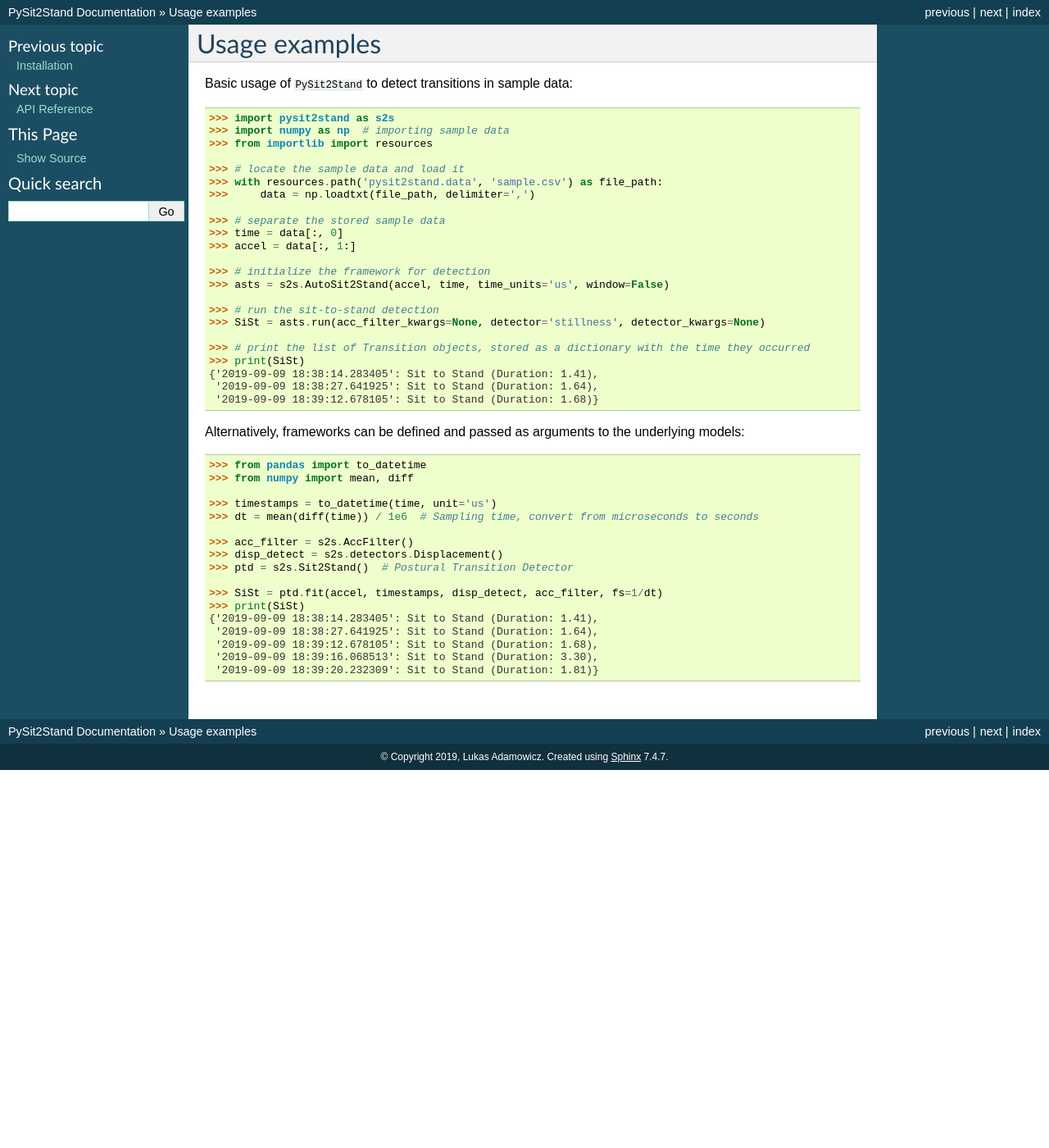
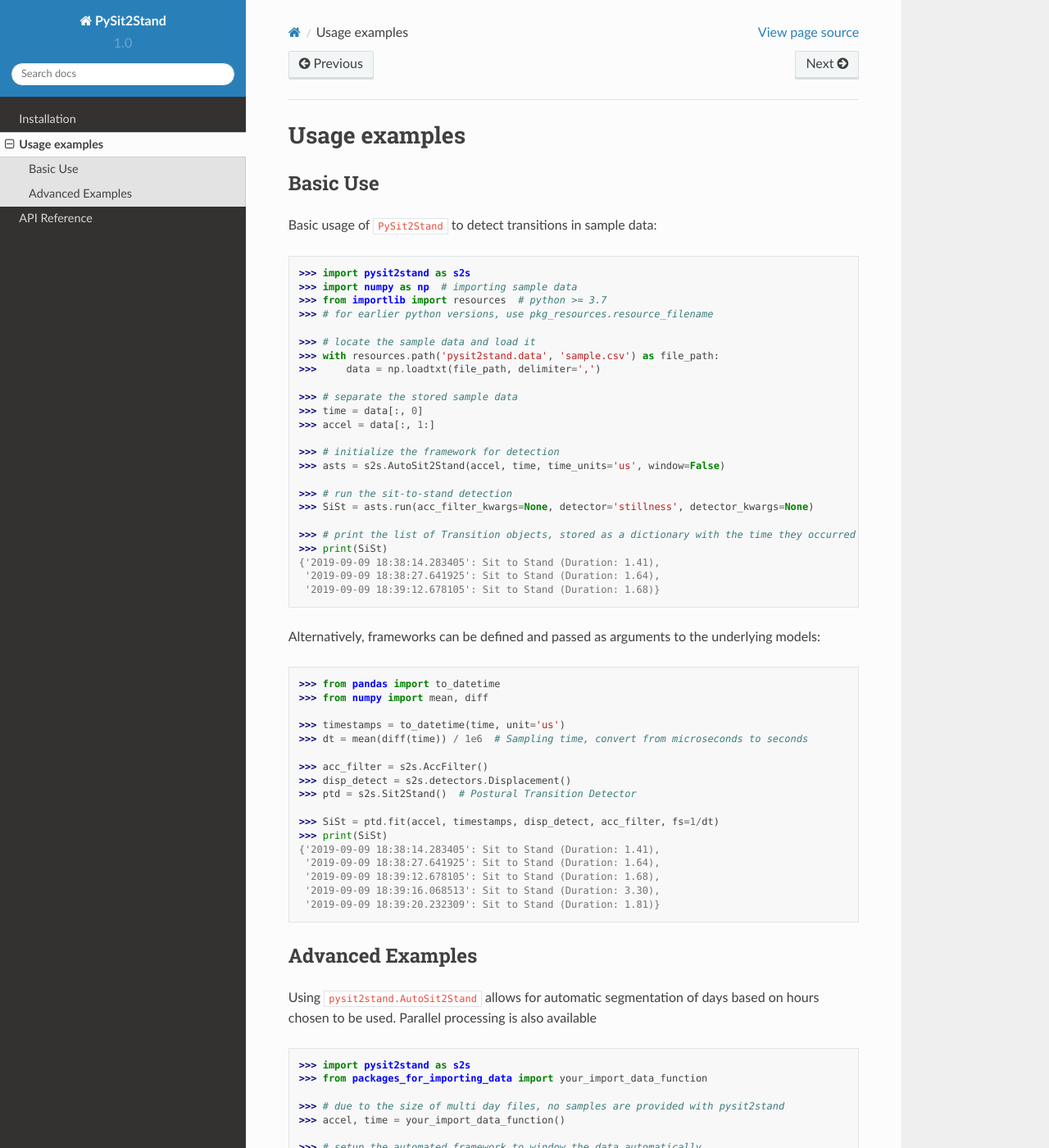
Before and after one commit to pfizer-opensource/sit2standpy, a Sphinx documentation site: the page built from docs/usage.rst, in a window 1280 px wide and 1400 px high. Shown: the whole window at 82% size. Built offline with Sphinx 7.4.7 and the Read the Docs theme 2.0.0, drawn with Linux system fonts in a browser that asks for light colours; some of the changed text lies outside the part shown.

Commit message:
Updating pages New theme

```diff
--- a/docs/conf.py
+++ b/docs/conf.py
@@ -13,6 +13,7 @@
 # documentation root, use os.path.abspath to make it absolute, like shown here.
 #
 # import os
+import sphinx_rtd_theme
 import sys
 sys.path.insert(0, '/Users/adamol/Documents/STRYDE SitToStand/Sit to Stand Analysis/pysit2stand/')
 
@@ -39,7 +40,7 @@
 # Add any Sphinx extension module names here, as strings. They can be
 # extensions coming with Sphinx (named 'sphinx.ext.*') or your custom
 # ones.
-extensions = ['sphinx.ext.autodoc', 'sphinx.ext.intersphinx', 'numpydoc']
+extensions = ['sphinx.ext.autodoc', 'sphinx.ext.intersphinx', 'numpydoc', 'sphinx_rtd_theme']
 
 # Add any paths that contain templates here, relative to this directory.
 templates_path = ['_templates']
@@ -77,13 +78,13 @@
 # The theme to use for HTML and HTML Help pages.  See the documentation for
 # a list of builtin themes.
 #
-html_theme = 'classic'
+html_theme = 'sphinx_rtd_theme'
 
 # Theme options are theme-specific and customize the look and feel of a theme
 # further.  For a list of options available for each theme, see the
 # documentation.
 #
-# html_theme_options = {}
+html_theme_options = {'prev_next_buttons_location': 'both'}
 
 # Add any paths that contain custom static files (such as style sheets) here,
 # relative to this directory. They are copied after the builtin static files,
@@ -102,7 +103,7 @@
 # default: ``['localtoc.html', 'relations.html', 'sourcelink.html',
 # 'searchbox.html']``.
 #
-# html_sidebars = {}
+html_sidebars = {'**': ['globaltoc.html', 'relations.html', 'searchbox.html']}
 
 
 # -- Options for HTMLHelp output ---------------------------------------------
--- a/docs/index.rst
+++ b/docs/index.rst
@@ -45,6 +45,6 @@
 .. toctree::
    :maxdepth: 2
 
-   installation.rst
-   usage.rst
-   ref/index.rst
+   installation
+   usage
+   ref/index
--- a/docs/ref/core.rst
+++ b/docs/ref/core.rst
@@ -7,15 +7,18 @@
 
 Automated framework
 -------------------
+
 .. autoclass:: pysit2stand.AutoSit2Stand
   :members:
 
 Base framework
 --------------
+
 .. autoclass:: pysit2stand.Sit2Stand
    :members:
 
 Acceleration Filter
 -------------------
+
 .. autoclass:: pysit2stand.AccFilter
    :members:
--- a/docs/usage.rst
+++ b/docs/usage.rst
@@ -3,6 +3,9 @@
 =======================================
 Usage examples
 =======================================
+
+Basic Use
+---------
 
 Basic usage of ``PySit2Stand`` to detect transitions in sample data:
 
@@ -10,7 +13,8 @@
 
   >>> import pysit2stand as s2s
   >>> import numpy as np  # importing sample data
-  >>> from importlib import resources
+  >>> from importlib import resources  # python >= 3.7
+  >>> # for earlier python versions, use pkg_resources.resource_filename
 
   >>> # locate the sample data and load it
   >>> with resources.path('pysit2stand.data', 'sample.csv') as file_path:
@@ -54,3 +58,45 @@
    '2019-09-09 18:39:12.678105': Sit to Stand (Duration: 1.68),
    '2019-09-09 18:39:16.068513': Sit to Stand (Duration: 3.30),
    '2019-09-09 18:39:20.232309': Sit to Stand (Duration: 1.81)}
+
+Advanced Examples
+-----------------
+
+Using ``pysit2stand.AutoSit2Stand`` allows for automatic segmentation of days based on hours chosen to be used. Parallel processing is also available
+
+.. code-block:: python
+
+  >>> import pysit2stand as s2s
+  >>> from packages_for_importing_data import your_import_data_function
+
+  >>> # due to the size of multi day files, no samples are provided with pysit2stand
+  >>> accel, time = your_import_data_function()
+
+  >>> # setup the automated framework to window the data automatically
+  >>> hours = ('07:00', '21:00')  # use a 7:00AM to 9:00PM window for each day
+  >>> n_parallel = 'max'  # number of CPUs to use. 'max' will use all available (calculated automatically)
+  >>> # leave the rest of the arguments the same
+  >>> ptd = s2s.AutoSit2Stand(accel, time, time_units='us', window=True, hours=hours,
+  >>>                         parallel=True, parallel_cpu=n_parallel)
+
+  >>> # leave acceleration filter parameters the same, but adjust detector parameters
+  >>> threshs = {'stand displacement': 0.125,
+  >>>            'transition velocity': 0.2,
+  >>>            'accel moving avg': 0.2,
+  >>>            'accel moving std': 0.1,
+  >>>            'jerk moving avg': 2.5,
+  >>>            'jerk moving std': 3.0}  # default values
+  >>> det_kw = {'gravity': 9.81,  # adjust based on local gravity, as this can have a large effect on the results
+  >>>           'thresholds': threshs,
+  >>>           'gravity_pass_ord': 6,  #  up from 4
+  >>>           'gravity_pass_cut': 0.6,  #  down from 0.8
+  >>>           'long_still': 1.0,  # up from 0.5s
+  >>>           'moving_window': 0.3,
+  >>>           'duration_factor': 10,
+  >>>           'displacement_factor': 0.5,  # down from 0.75
+  >>>           'lmax_kwargs': None,
+  >>>           'lmin_kwargs': dict(height=-9.5)  # add a height constraint
+  >>>           }
+
+  >>> # run the sit-to-stand detection
+  >>> SiSt = ptd.run(acc_filter_kwargs=None, detector='stillness', detector_kwargs=det_kw)
```
Also changed, not shown: docs/ref/index.rst (+5 -5 lines).
